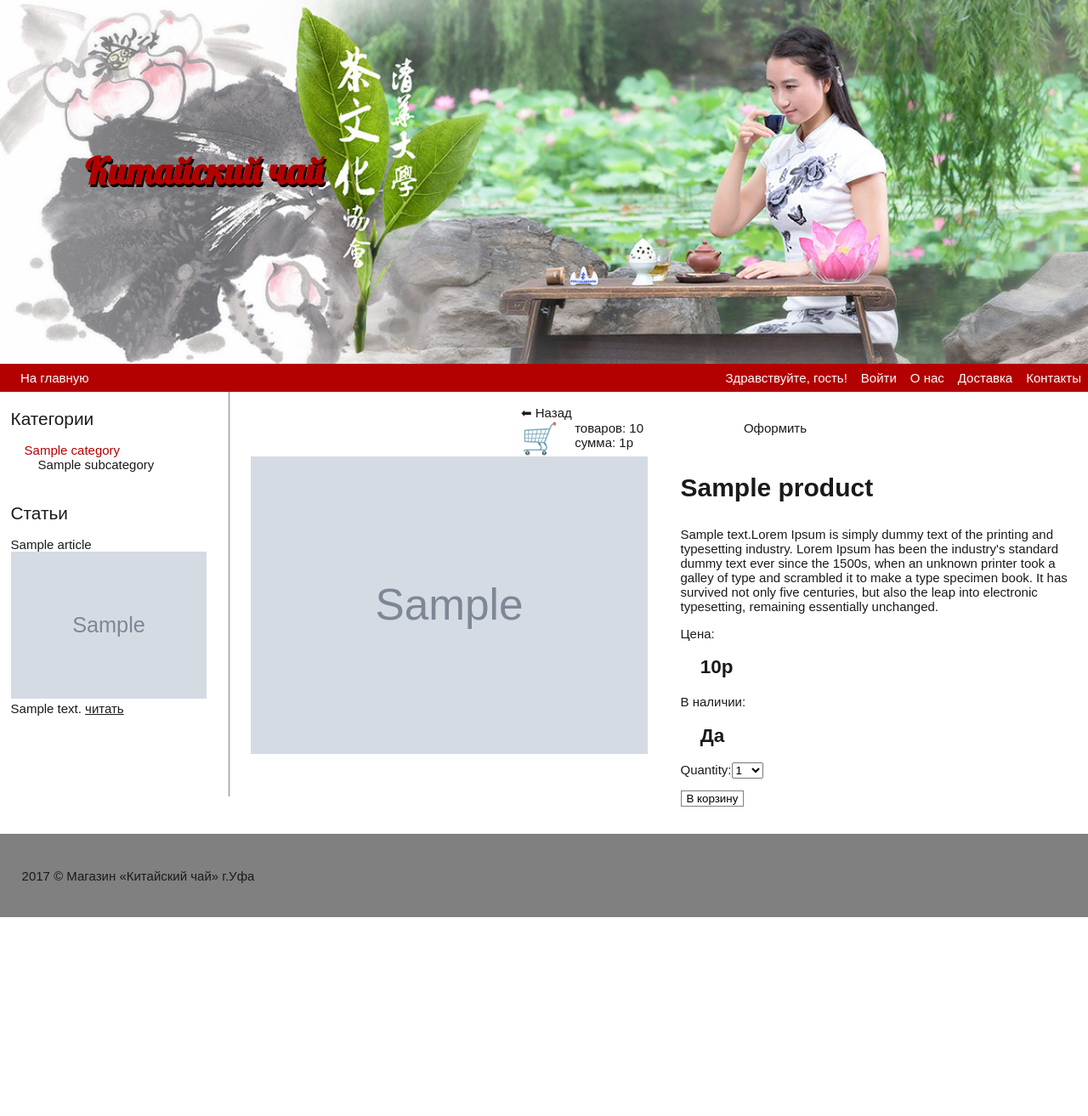
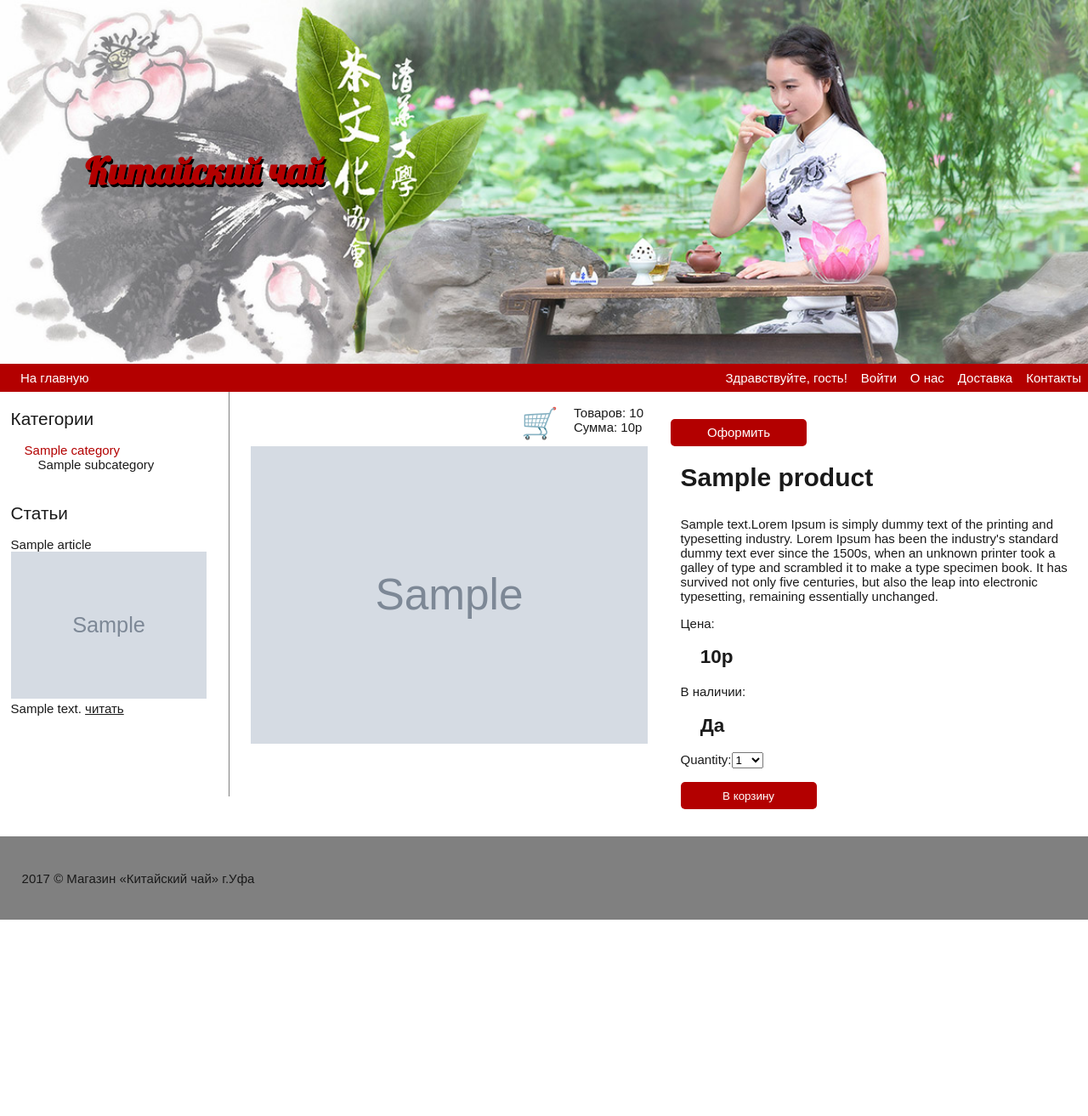
Before and after one commit to YG92/tea-shop, a Django app: template templates/product_detail.html in a window 1280 px wide. Shown: the whole page at 85% size. Before the commit the page ends 1079 px from the top, so only its background shows below. Run offline with Django 3.2, Linux system fonts and the light colour scheme; tables that the repository leaves empty hold one stand-in row (values such as "Sample post"); the template is opened without the code that fills it: values that come from a table or form of the project are taken from there, most other values are stand-ins (such as "Sample title", 1, 10 or a date in 2020); grey boxes marked "Sample" are stand-in pictures.

Commit message:
переделала урлы

```diff
--- a/templates/home.html
+++ b/templates/home.html
@@ -47,7 +47,7 @@
           <p>Сумма: {{cart.get_total_price}}р</p>
         </div>
       </div>
-      <a href="/order" class="red_button order">Оформить</a>
+      <a href="/order/create/" class="red_button order">Оформить</a>
     </div>
   </div>
   <hr>
--- a/templates/product_detail.html
+++ b/templates/product_detail.html
@@ -30,27 +30,16 @@
   </div>
 </div>
 <div class="middle">
-  <div class="basket">
-    <div class="prev_page">
-      <a id="previous" href="{{ request.META.HTTP_REFERER }}">&#11013; Назад</a>
-    </div>
     <div class="cart">
       <div class="cart-wrap">
-        <span id="cart">&#128722;</span>
+        <span id="cart"><a href="/cart/">&#128722;</a></span>
         <div class="cart-content">
-          {% if cart %}
-          {% for item in cart %}
-          <p>товаров: {{item.quantity}}</p>
-          <p>сумма: {{item.total_price}}р</p>
-          {% endfor %}
-          {% else %}
-          <p>Корзина пуста</p>
-          {% endif %}
+            <p>Товаров: {{cart.get_total_quantity}}</p>
+            <p>Сумма: {{cart.get_total_price}}р</p>
         </div>
       </div>
-      <a href="/buy" id="order">Оформить</a>
+      <a href="/order/create/" class="red_button order_prod_detail">Оформить</a>
     </div>
-  </div>
   <div class="col_wrapper">
     <div class="left_col">
       <div class="detail_image">
@@ -76,22 +65,21 @@
       </div>
       <div class="available">
         <p>В наличии: </p>
-        {% if product.available %}
+        {% if product.in_stock %}
         <h2 id="in_stock">Да</h2>
         {% else %}
         <h2 id="not_in_stock">Нет</h2>
         {% endif %}
       </div>
-      {% if product.available %}
+      {% if product.in_stock %}
       <form name="cart_add" enctype="multipart/form-data"
       action="{% url "cart:cart-add" product.id %}" method="POST">
           <div class="form">
             {{form}}
+            {{form.errors}}
             {% csrf_token %}
           </div>
-          <a href="/cart/add/">
-            <input id="to_cart" type="submit" value="В корзину">
-          </a>
+          <input class="red_button" type="submit" value="В корзину">
       </form>
       {% endif %}
     </div>
```
